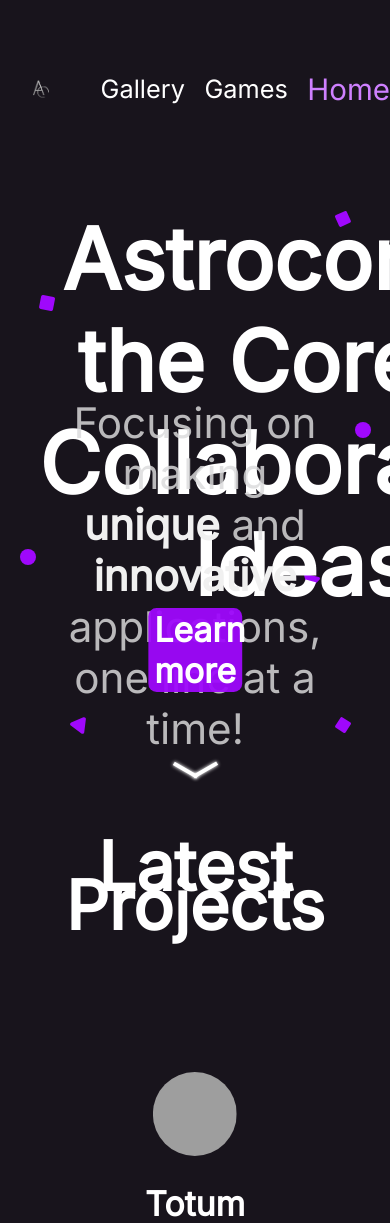
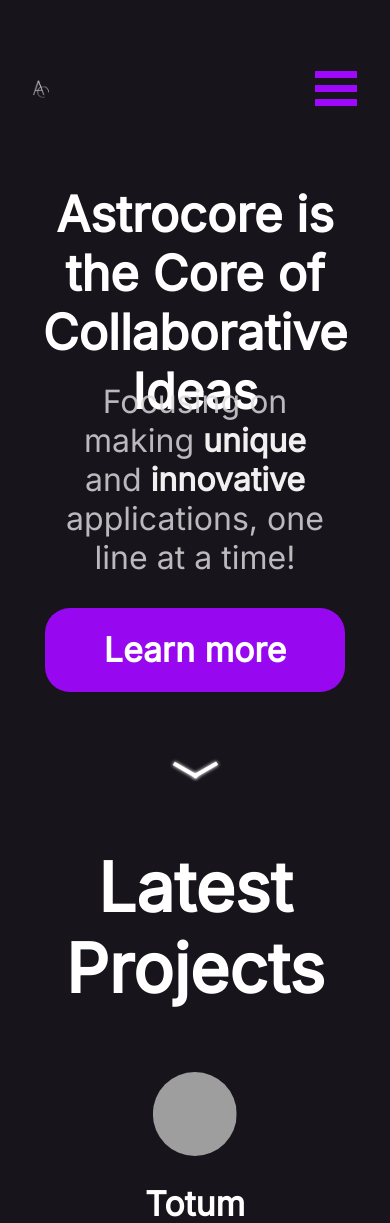
Before and after one commit to astrocore-team/Astrocore-site, a PHP site: page / in a window 390 px wide; the page is wider, and only the part inside the window is pictured. Shown: the top 1223 px of that part. Run offline with PHP 8.4, Linux system fonts and the light colour scheme; grey boxes are pictures that could not be loaded.

Commit message:
made the homepage somewhat mobile friendly

```diff
--- a/css/index.css
+++ b/css/index.css
@@ -22,7 +22,6 @@ body{
     background-color:#18141c;
     font-family: 'Inter', sans-serif;
     overflow-x: clip;
-    height:300vh;
     scroll-behavior: smooth;
     width:100vw;
     margin:0;
@@ -136,6 +135,9 @@ header{
     user-select:none;
     display:none;
 }
+.shapes{
+    display:block;
+}
 .cssanimation, .cssanimation span {
     animation-duration: 1.6s;
     animation-fill-mode: both;
@@ -195,7 +197,7 @@ header{
     top: 72vh;
 }
 .main-button-button{
-    width: 24vw;
+    width: 300px;
     height: 10vh;
     background: rgba(159, 8, 252, 0.95);
     border-radius: 1vh;
@@ -231,7 +233,6 @@ header{
     font-size: 8vh;
     text-align: center;
     color: #FFFFFF;
-    line-height: 10vw;
     width: 80vw;
     height: 26vh;
     opacity:0;
@@ -350,3 +351,97 @@ header{
     width:35px;
     height:35px;
 }
+@media only screen and (max-width: 950px) {
+    .shapes {
+      display:none;
+    }
+  }
+  @media only screen and (max-width: 800px) {
+    .big-text-text {
+      font-size: 9vh;
+    }
+  }
+  @media only screen and (max-width: 665px) {
+    .big-text-text {
+      font-size: 8.5vh;
+    }
+  }
+  @media only screen and (max-width: 625px) {
+    .big-text-text {
+      font-size: 8.2vh;
+    }
+    .small-text-wrapper{
+        top:39vh;
+    }
+  }
+  @media only screen and (max-width: 605px) {
+    .big-text-text {
+      font-size: 8vh;
+    }
+  }
+  @media only screen and (max-width: 590px) {
+    .big-text-text {
+      font-size: 7.6vh;
+    }
+  }
+  @media only screen and (max-width: 560px) {
+    .big-text-text {
+      font-size: 7.2vh;
+    }
+    .small-text-wrapper{
+        top:36vh;
+        font-size:4vh;
+    }
+    .nav-wrapper{
+        display:none;
+    }
+    .menu-container{
+        display:block;
+    }
+    .main-button-button{
+        border-radius:25px;
+    }
+  }
+  @media only screen and (max-width: 530px) {
+    .big-text-text {
+      font-size: 7vh;
+    }
+  }
+  @media only screen and (max-width: 515px) {
+    .big-text-text {
+      font-size: 6.6vh;
+    }
+  }
+  @media only screen and (max-width: 485px) {
+    .small-text-wrapper{
+        top:40vh;
+        font-size:3.8vh;
+    }
+  }
+  @media only screen and (max-width: 430px) {
+    .big-text-text {
+        font-size: 6.2vh;
+      }
+  }
+  @media only screen and (max-width: 400px) {
+    .big-text-text {
+        font-size: 5.8vh;
+      }
+  }
+  @media only screen and (max-width: 376px) {
+    .big-text-text {
+        font-size: 5.5vh;
+      }
+  }
+  @media only screen and (max-width: 357px) {
+    .big-text-text {
+        font-size: 5.3vh;
+    }
+    .big-text{
+        top:16vh;
+    }
+    .main-button-button{
+        width:200px;
+        border-radius: 5px;
+    }
+  }
--- a/index.html
+++ b/index.html
@@ -35,13 +35,13 @@
             <div class="bar3"></div>
         </div>
     </header>
-    <img id="spin1" style="position:absolute; top:65vh; left:5vw; width:4vw;" src="assets\Ellipse 1.svg">
-    <img id="spin2" style="position:absolute; top:50vh; right:5vw; width:4vw;" src="assets\Ellipse 2.svg">
-    <img id="spin3" style="position:absolute; top:85vh; left:18vw; width:4vw;" src="assets\Polygon 1.svg">
-    <img id="spin4" style="position:absolute; top:68vh; right:18vw; width:4vw;" src="assets\Polygon 2.svg">
-    <img id="spin5" style="position:absolute; top:35vh; left:10vw; width:4vw;" src="assets\Rectangle 3.svg">
-    <img id="spin6" style="position:absolute; top:25vh; right:10vw; width:4vw;" src="assets\Rectangle 4.svg">
-    <img id="spin7" style="position:absolute; top:85vh; right:10vw; width:4vw;" src="assets\Rectangle 5.svg">
+    <img class="shapes" id="spin1" style="position:absolute; top:65vh; left:5vw; width:4vw;" src="assets\Ellipse 1.svg">
+    <img class="shapes" id="spin2" style="position:absolute; top:50vh; right:5vw; width:4vw;" src="assets\Ellipse 2.svg">
+    <img class="shapes" id="spin3" style="position:absolute; top:85vh; left:18vw; width:4vw;" src="assets\Polygon 1.svg">
+    <img class="shapes" id="spin4" style="position:absolute; top:68vh; right:18vw; width:4vw;" src="assets\Polygon 2.svg">
+    <img class="shapes" id="spin5" style="position:absolute; top:35vh; left:10vw; width:4vw;" src="assets\Rectangle 3.svg">
+    <img class="shapes" id="spin6" style="position:absolute; top:25vh; right:10vw; width:4vw;" src="assets\Rectangle 4.svg">
+    <img class="shapes" id="spin7" style="position:absolute; top:85vh; right:10vw; width:4vw;" src="assets\Rectangle 5.svg">
     <div class="big-text"><h1 class="big-text-text cssanimation fadeInBottom">Astrocore is the Core of Collaborative Ideas</h1></div>
     <p class="small-text-wrapper"><span style="animation-delay: .5s;" class="cssanimation fadeInBottom small-text">Focusing on making <span style="color:#F0F0F0 !important;"><b>unique</b></span> and <span style="color:#F0F0F0 !important;"><b>innovative</b></span> applications, one line at a time!</span></p>
     <div class="main-button"><button style="animation-delay: 1s;" class="cssanimation fadeInBottom main-button-button">Learn more</button></div>
@@ -162,9 +162,6 @@
 
 
 
-
-
-
     </div>
     </body>
 </html>
```
